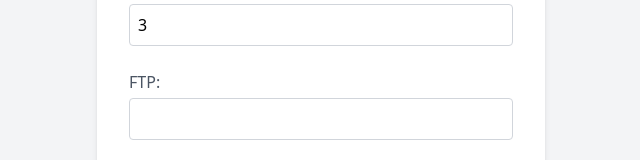
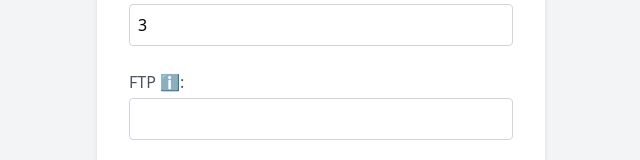
Before and after one commit to piekenverdienen/def-cyclo, a React (Vite) app: page / in a window 1280 px wide. Shown: the part 385-545 px from the top of the page, without its empty margins (319-959 px from the left). Built offline with nearby package versions, Linux system fonts and the light colour scheme; the HTML template or start-up script is replaced by a standard one.

Commit message:
Add info tooltip for FTP field

```diff
--- /dev/null
+++ b/src/InfoTooltip.jsx
@@ -0,0 +1,29 @@
+import React, { useState } from 'react'
+
+export default function InfoTooltip({ title }) {
+  const [open, setOpen] = useState(false)
+  const hide = () => setOpen(false)
+  return (
+    <span className="relative inline-block ml-1">
+      <button
+        type="button"
+        className="text-blue-600 focus:outline-none"
+        onClick={() => setOpen((o) => !o)}
+        onFocus={() => setOpen(true)}
+        onBlur={hide}
+        aria-label={title}
+        title={title}
+      >
+        ℹ️
+      </button>
+      {open && (
+        <div
+          role="tooltip"
+          className="absolute z-10 mt-2 p-2 text-sm text-white bg-gray-800 rounded"
+        >
+          {title}
+        </div>
+      )}
+    </span>
+  )
+}
--- a/src/TrainingIntake.jsx
+++ b/src/TrainingIntake.jsx
@@ -1,4 +1,5 @@
 import React, { useState } from 'react';
+import InfoTooltip from './InfoTooltip.jsx';
 
 export default function TrainingIntake({ onComplete }) {
   const [level, setLevel] = useState('beginner');
@@ -45,7 +46,11 @@ export default function TrainingIntake({ onComplete }) {
         </div>
 
         <div>
-          <label className="block text-gray-600 mb-1">FTP:</label>
+          <label className="block text-gray-600 mb-1 flex items-center">
+            FTP
+            <InfoTooltip title="Functional Threshold Power (FTP) is het maximale vermogen dat je een uur kunt volhouden." />
+            :
+          </label>
           <input
             type="number"
             value={ftp}
```
